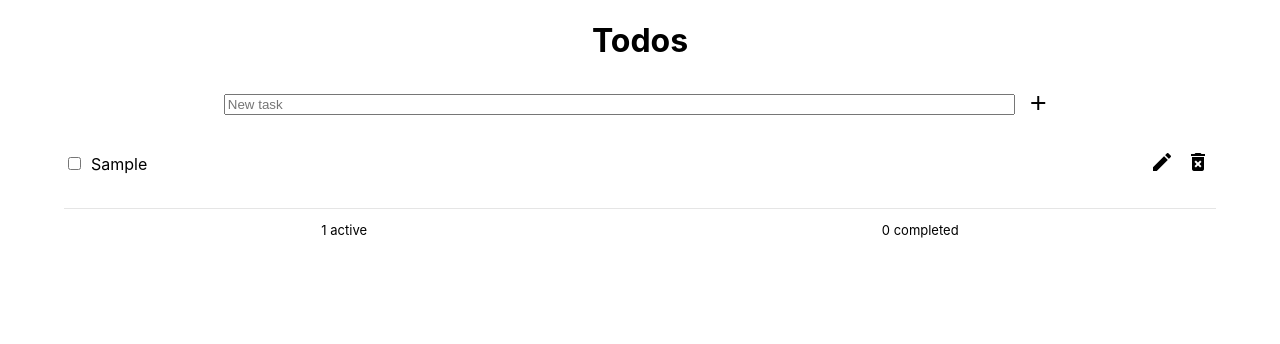
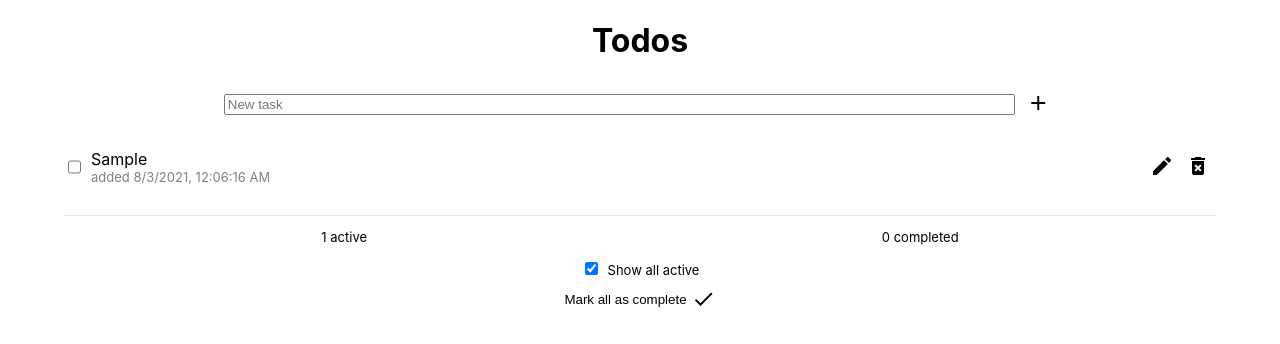
Before and after one commit to sarahbanashek/SimpleTodo, a React (Create React App) app: page / in a window 1280 px wide. Both pictures are taken after typing "Sample" into the empty fields and a click on the button "add". Shown: the top 344 px of the page. Built offline with nearby package versions, Linux system fonts and the light colour scheme.

Commit message:
adding display for date todo is created

```diff
--- a/src/App.css
+++ b/src/App.css
@@ -36,15 +36,38 @@
   align-items: center;
   justify-content: space-between;
   min-width: 391px;
+  margin-bottom: 10px;
+  text-align: left;
 }
 
 input[type=checkbox] {
   margin-right: 10px;
 }
 
+.todo-item__checkbox-text-date {
+  display: flex;
+  flex-direction: row;
+}
+
+.todo-item__text-and-date {
+  display: flex;
+  flex-direction: column;
+  align-items: flex-start;
+}
+
 .todo-item__text {
   word-wrap: anywhere;
 }
+
+.todo-item__date-added {
+  font-size: small;
+  color: gray;
+}
+
+.todo-item__buttons {
+  min-width: 65px;
+}
+
 .todo-item__completed {
   text-decoration: line-through;
   color: gray;
--- a/src/App.tsx
+++ b/src/App.tsx
@@ -33,7 +33,7 @@
 
   const addTodo = (newTodo: string): void => {
     const updatedTodos = [...allTodos, {
-      timestamp: Date.now(), // *createdAt
+      createdAt: Date.now(),
       text: newTodo,
       completed: false
     }];
@@ -44,9 +44,9 @@
     updateStateAndStorage(allTodos.map(todo => ({ ...todo, completed: true })));
   }
 
-  const toggleTodoState = (timestamp: number): void => {
+  const toggleTodoState = (createdAt: number): void => {
     const updatedTodos = allTodos.map(todo => {
-      if (todo.timestamp !== timestamp) {
+      if (todo.createdAt !== createdAt) {
         return todo;
       } else {
         todo.completed = !todo.completed
@@ -56,9 +56,9 @@
     updateStateAndStorage(updatedTodos);
   }
 
-  const editTodo = (timestamp: number, newText: string): void => {
+  const editTodo = (createdAt: number, newText: string): void => {
     const updatedTodos = allTodos.map(todo => {
-      if (todo.timestamp !== timestamp) {
+      if (todo.createdAt !== createdAt) {
         return todo;
       } else {
         todo.text = newText;
@@ -68,8 +68,8 @@
     updateStateAndStorage(updatedTodos);
   }
 
-  const deleteTodo = (timestamp: number): void => {
-    updateStateAndStorage(allTodos.filter(todo => todo.timestamp !== timestamp));
+  const deleteTodo = (createdAt: number): void => {
+    updateStateAndStorage(allTodos.filter(todo => todo.createdAt !== createdAt));
   }
 
   const deleteAllCompleted = (): void => {
@@ -87,7 +87,7 @@
         <div className='todo-list'>
           {showActiveTodos
             ? activeTodos.map(todo =>
-              <TodoItem key={todo.timestamp} {...{
+              <TodoItem key={todo.createdAt} {...{
                 todo,
                 toggleTodoState,
                 editTodo,
@@ -96,7 +96,7 @@
             : null}
           {showCompletedTodos
             ? completedTodos.map(todo =>
-              <TodoItem key={todo.timestamp} {...{
+              <TodoItem key={todo.createdAt} {...{
                 todo,
                 toggleTodoState,
                 editTodo,
@@ -111,6 +111,8 @@
       <Footer {...{
         numActive: activeTodos.length,
         numCompleted: completedTodos.length,
+        activeTodosExist: activeTodos.length > 0,
+        completedTodosExist: completedTodos.length > 0,
         showActiveTodos,
         setShowActiveTodos,
         showCompletedTodos,
--- a/src/components/TodoItem.tsx
+++ b/src/components/TodoItem.tsx
@@ -5,9 +5,9 @@
 
 export function TodoItem({ todo, toggleTodoState, editTodo, deleteTodo }: {
   todo: Todo;
-  toggleTodoState: (timestamp: number) => void;
-  editTodo: (timestamp: number, newText: string) => void;
-  deleteTodo: (timestamp: number) => void;
+  toggleTodoState: (createdAt: number) => void;
+  editTodo: (createdAt: number, newText: string) => void;
+  deleteTodo: (createdAt: number) => void;
 }) {
   const [todoText, setTodoText] = useState(todo.text);
   const [editingText, setEditingText] = useState(false);
@@ -18,7 +18,7 @@
 
   const submitUpdatedTodo = (): void => {
     if (todoText.trim() !== todo.text) {
-      editTodo(todo.timestamp, todoText.trim());
+      editTodo(todo.createdAt, todoText.trim());
     }
   }
 
@@ -51,15 +51,16 @@
 
   return (
     <div className={classNames}>
-      <div className='todo-item__checkbox-and-text'>
+      <div className='todo-item__checkbox-text-date'>
         <input
-          id={`mark-completed-checkbox-${todo.timestamp}`}
+          id={`mark-completed-checkbox-${todo.createdAt}`}
           type='checkbox'
           aria-label='Mark todo item as completed'
           checked={todo.completed}
-          onChange={() => toggleTodoState(todo.timestamp)}
+          onChange={() => toggleTodoState(todo.createdAt)}
         />
 
+        <div className='todo-item__text-and-date'>
         {editingText
           ? (
             <input
@@ -73,11 +74,15 @@
             />)
           : (
             <label
-              htmlFor={`mark-completed-checkbox-${todo.timestamp}`}
+                htmlFor={`mark-completed-checkbox-${todo.createdAt}`}
+                className='todo-item__text'
             >
               {todoText}
             </label>
           )}
+
+          <span className='todo-item__date-added'>added {(new Date(todo.createdAt)).toLocaleString()}</span>
+        </div>
       </div>
 
       <div className='todo-item__buttons'>
@@ -91,7 +96,7 @@
         <button
           className='icon-button'
           aria-label='Permanently delete this todo item'
-          onClick={() => deleteTodo(todo.timestamp)}
+          onClick={() => deleteTodo(todo.createdAt)}
         >
           <span className='material-icons'>delete_forever</span>
         </button>
--- a/src/interfaces.ts
+++ b/src/interfaces.ts
@@ -1,5 +1,5 @@
 export interface Todo {
-  timestamp: number,
+  createdAt: number,
   text: string,
   completed: boolean
 }
```
